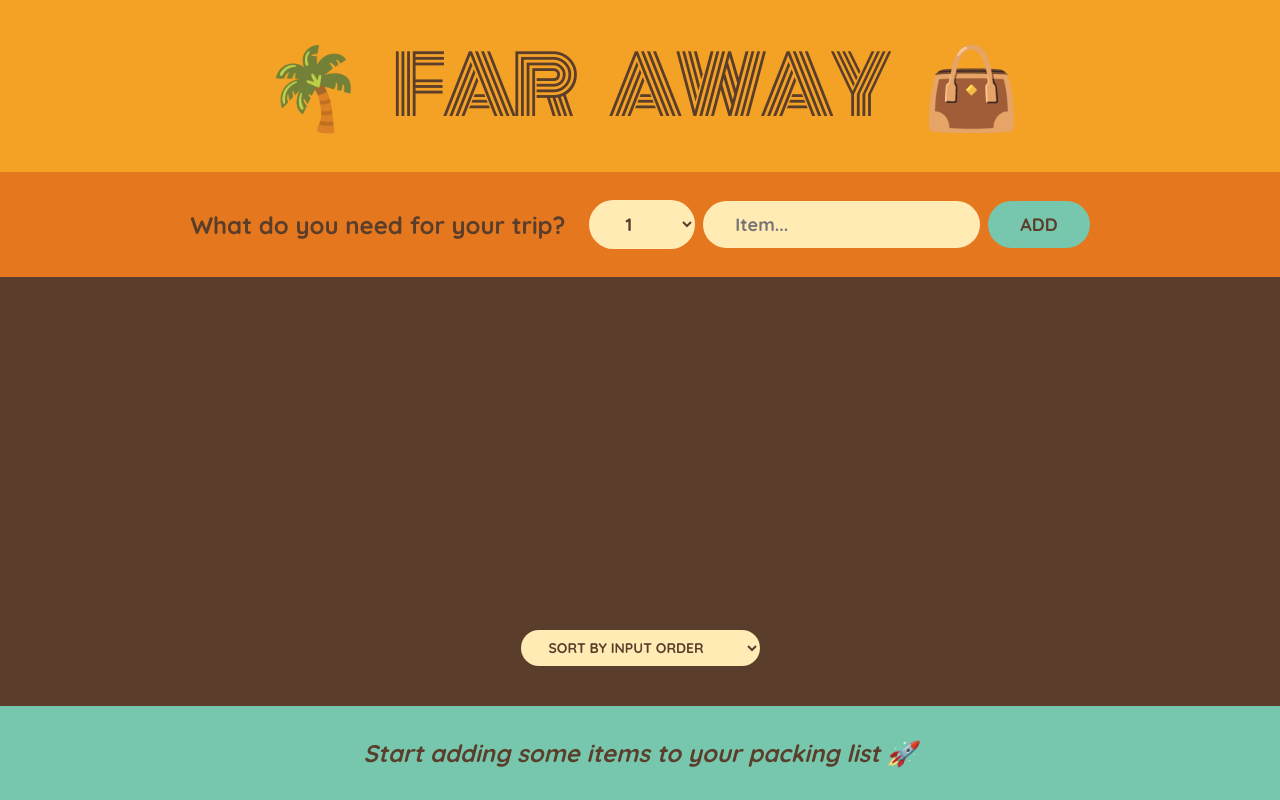
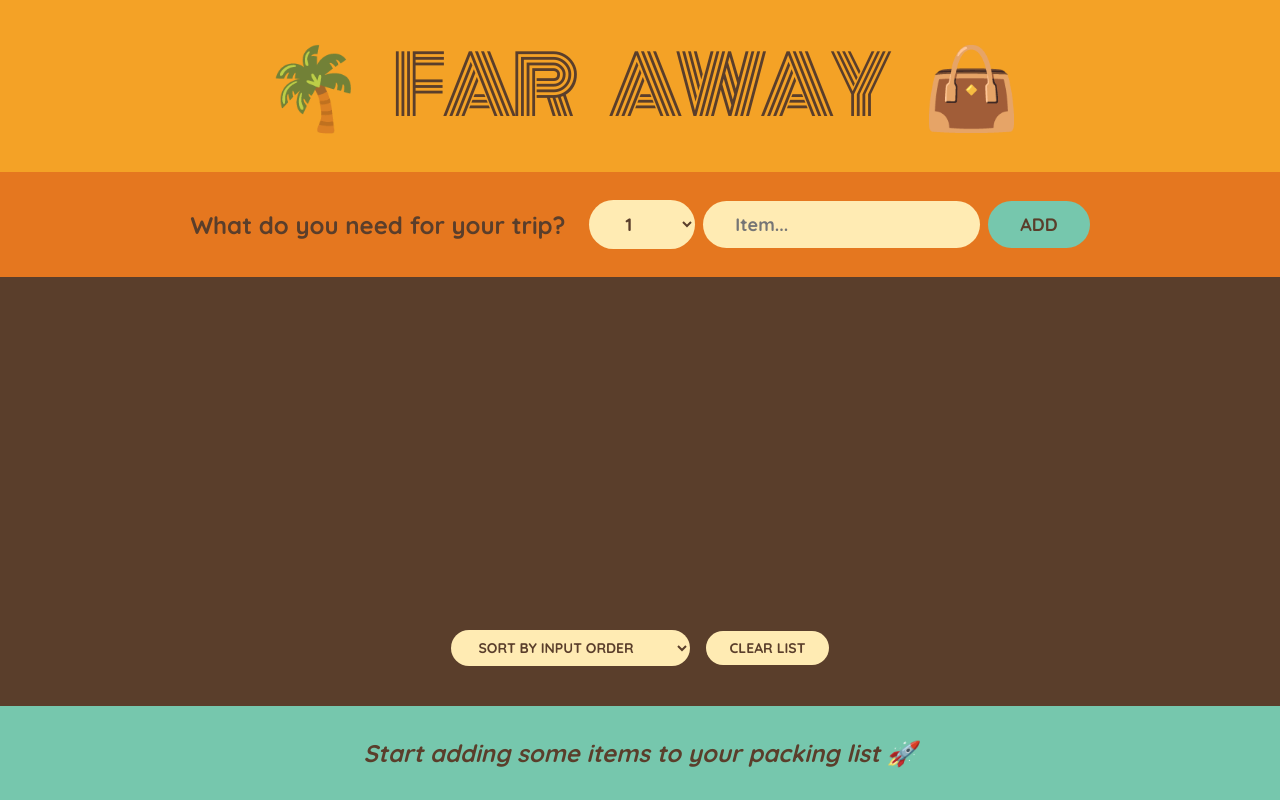
Before and after one commit to rahidt1/far-away-travel-list, a React (Create React App) app: page / in a window 1280 px wide. Built offline with nearby package versions, Linux system fonts and the light colour scheme.

Commit message:
Implement clear list feature.

```diff
--- a/src/App.js
+++ b/src/App.js
@@ -10,20 +10,28 @@
   // Uplifting state
   const [items, setItems] = useState([]);
 
+  // Add item
   function handleAddItem(item) {
     setItems((items) => [...items, item]);
   }
 
+  // Delete item
   function handleDeleteItem(id) {
     setItems((items) => items.filter((item) => item.id !== id));
   }
 
+  // Tick packed/unpacked
   function handleToggleItem(id) {
     setItems((items) =>
       items.map((item) =>
         item.id === id ? { ...item, packed: !item.packed } : item
       )
     );
+  }
+
+  // Clear item list
+  function handleClearList() {
+    setItems([]);
   }
 
   return (
@@ -34,6 +42,7 @@
         items={items}
         onDeleteItem={handleDeleteItem}
         onToggleItem={handleToggleItem}
+        onClearList={handleClearList}
       />
       <Stats items={items} />
     </div>
@@ -88,7 +97,7 @@
   );
 }
 
-function PackingList({ items, onDeleteItem, onToggleItem }) {
+function PackingList({ items, onDeleteItem, onToggleItem, onClearList }) {
   const [sortBy, setSortBy] = useState("input");
 
   // Derived state -> calculate from items state
@@ -124,6 +133,8 @@
           <option value="description">Sort by description</option>
           <option value="packed">Sort by packed status</option>
         </select>
+
+        <button onClick={onClearList}>Clear list</button>
       </div>
     </div>
   );
```
